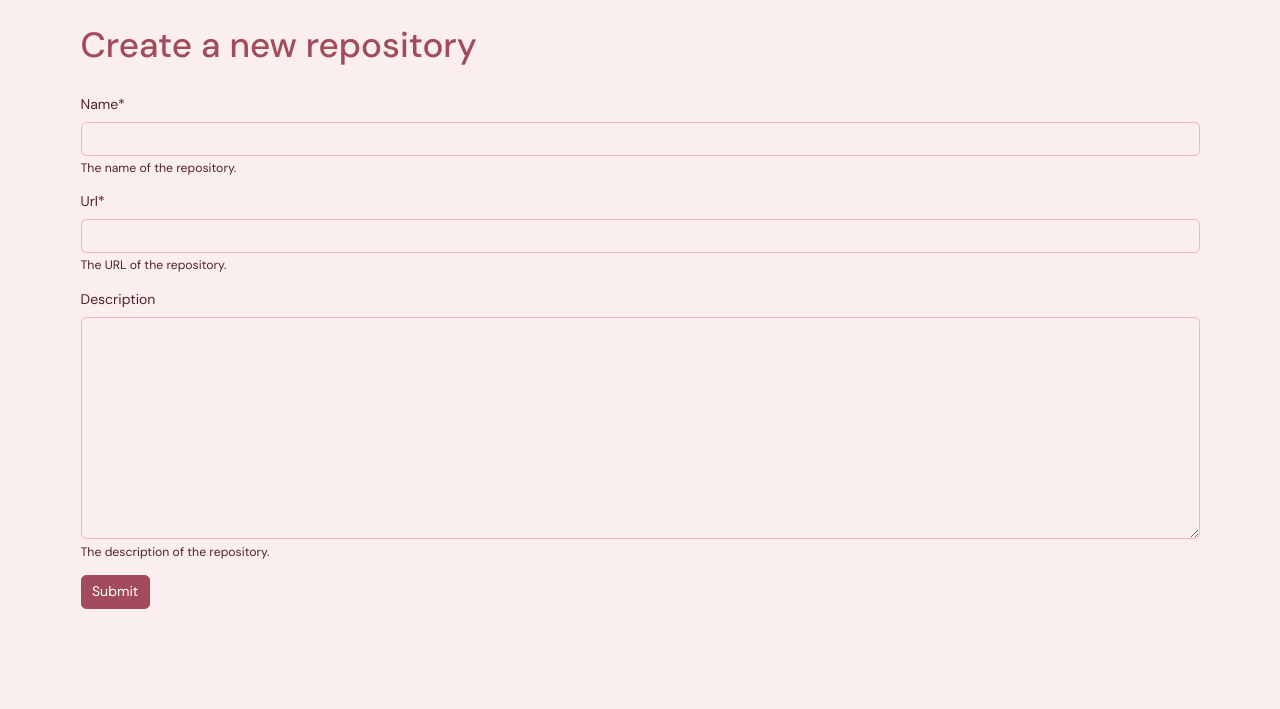
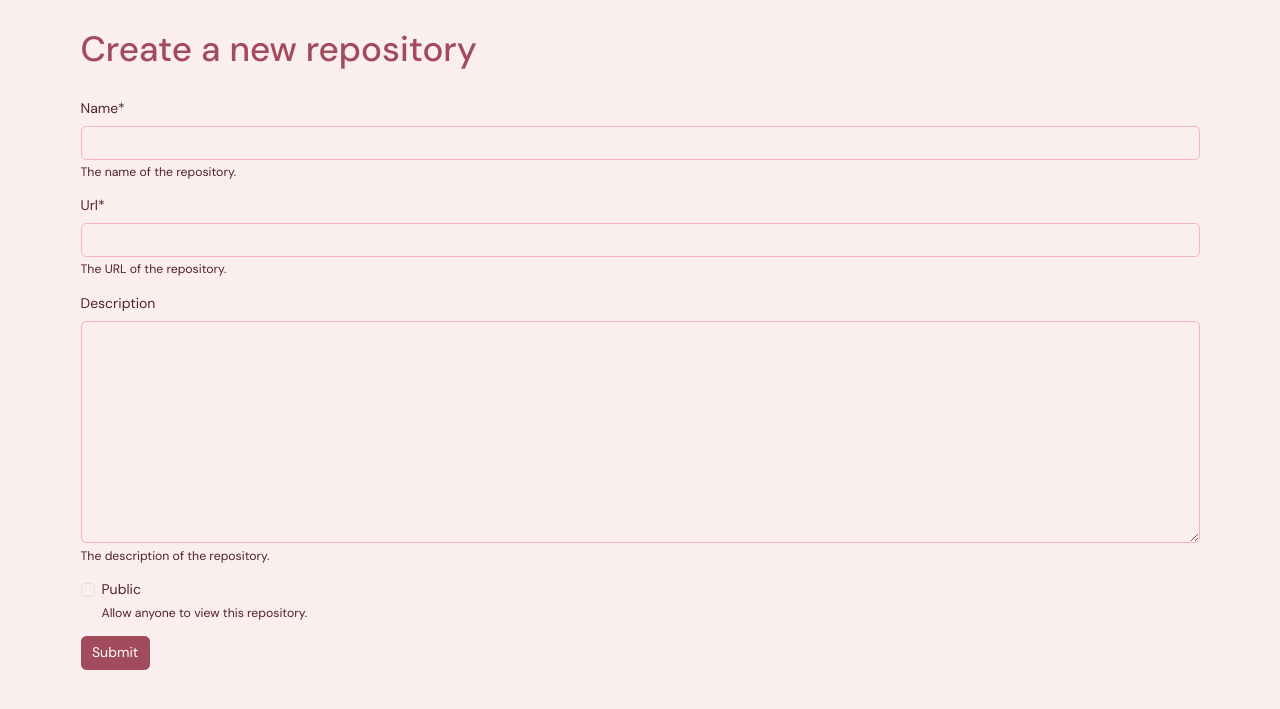
Before and after one commit to HelloYeew/atena, a Django app: page /repositories/create/ in a window 1280 px wide. Shown: the part 61-770 px from the top of the page. Run offline with Django 4.2, Linux system fonts and the light colour scheme; the visitor is signed in with stand-in values (Sample User, id 1); some libraries are stand-ins or nearby versions.

Commit message:
Add ability to public the repository

```diff
--- a/apps/forms.py
+++ b/apps/forms.py
@@ -19,10 +19,15 @@
         help_text='The description of the repository.',
         required=False
     )
+    public = forms.BooleanField(
+        widget=forms.CheckboxInput(attrs={'class': 'form-check-input'}),
+        help_text='Allow anyone to view this repository.',
+        required=False
+    )
 
     class Meta:
         model = Repository
-        fields = ('name', 'url', 'description')
+        fields = ('name', 'url', 'description', 'public')
 
 
 class RepositoryPermissionForm(forms.Form):
--- a/apps/models.py
+++ b/apps/models.py
@@ -10,6 +10,7 @@
     updated_at = models.DateTimeField(auto_now=True)
     created_by = models.ForeignKey(User, on_delete=models.CASCADE, related_name='repositories')
     slug = models.SlugField(max_length=255, unique=True, blank=True)
+    public = models.BooleanField(default=False)
 
     def __str__(self):
         return f'{self.name}'
--- a/apps/views.py
+++ b/apps/views.py
@@ -16,23 +16,29 @@
 s3_client = get_s3_client()
 
 
-@login_required
 def home(request):
-    permission = RepositoryPermission.objects.filter(user=request.user).order_by('-repository__updated_at')
-    repository_list = []
-    for permission_object in permission:
-        repository_list.append(permission_object.repository)
-    return render(request, 'apps/home.html', {
-        'repositories': repository_list[:3]
-    })
+    if request.user.is_authenticated:
+        permission = RepositoryPermission.objects.filter(user=request.user).order_by('-repository__updated_at')
+        repository_list = []
+        for permission_object in permission:
+            repository_list.append(permission_object.repository)
+        return render(request, 'apps/home.html', {
+            'repositories': repository_list[:3]
+        })
+    else:
+        return redirect('apps_repositories')
 
 
-@login_required()
 def repositories(request):
-    permission = RepositoryPermission.objects.filter(user=request.user).order_by('-repository__updated_at')
     repository_list = []
-    for permission_object in permission:
-        repository_list.append(permission_object.repository)
+    if request.user.is_authenticated:
+        permission = RepositoryPermission.objects.filter(user=request.user).order_by('-repository__updated_at')
+        for permission_object in permission:
+            repository_list.append(permission_object.repository)
+    public_repository_list = Repository.objects.filter(public=True).order_by('-updated_at')
+    for repository in public_repository_list:
+        if repository not in repository_list:
+            repository_list.append(repository)
     return render(request, 'apps/repositories/list.html', {
         'repositories': repository_list
     })
@@ -43,6 +49,11 @@
     if request.method == 'POST':
         form = RepositoryForm(request.POST)
         if form.is_valid():
+            if Repository.objects.filter(name=form.instance.name).exists():
+                form.add_error('name', 'The repository name already exists.')
+                return render(request, 'apps/repositories/create.html', {
+                    'form': form
+                })
             repository_object = form.instance
             repository_object.created_by = request.user
             repository_object.slug = slugify(repository_object.name)
@@ -61,22 +72,60 @@
     })
 
 
-@login_required
 def repository_detail(request, slug):
-    repository = get_object_or_404(Repository, slug=slug)
-    permission = get_object_or_404(RepositoryPermission, repository=repository, user=request.user)
-    return render(request, 'apps/repositories/detail.html', {
-        'repository': repository,
-        'permissions': repository.permissions.all(),
-        'top_menu_active': 'home',
-        'total_release_count': repository.releases.count(),
-        'total_pre_release_count': repository.releases.filter(pre_release=True).count(),
-        'total_artifact_count': RepositoryReleaseArtifact.objects.filter(release__repository=repository).count(),
-        'total_artifact_size': RepositoryReleaseArtifact.objects.filter(release__repository=repository).aggregate(
-            total_size=models.Sum('size'))['total_size'] or 0,
-        'latest_update': repository.updated_at,
-        'permission': permission
-    })
+    repository = Repository.objects.filter(slug=slug)
+    if repository.exists():
+        repository = repository.first()
+    else:
+        return render(request, '404.html', status=404)
+    if request.user.is_authenticated:
+        permission = RepositoryPermission.objects.filter(repository=repository, user=request.user)
+        if permission.exists():
+            permission = permission.first()
+        else:
+            permission = None
+    else:
+        permission = None
+    if repository.public or (not repository.public and permission):
+        return render(request, 'apps/repositories/detail.html', {
+            'repository': repository,
+            'permissions': repository.permissions.all(),
+            'top_menu_active': 'home',
+            'total_release_count': repository.releases.count(),
+            'total_pre_release_count': repository.releases.filter(pre_release=True).count(),
+            'total_artifact_count': RepositoryReleaseArtifact.objects.filter(release__repository=repository).count(),
+            'total_artifact_size': RepositoryReleaseArtifact.objects.filter(release__repository=repository).aggregate(
+                total_size=models.Sum('size'))['total_size'] or 0,
+            'latest_update': repository.updated_at,
+            'permission': permission
+        })
+    else:
+        return render(request, '404.html', status=404)
+
+
+def repository_releases(request, slug):
+    repository = Repository.objects.filter(slug=slug)
+    if repository.exists():
+        repository = repository.first()
+    else:
+        return render(request, '404.html', status=404)
+    if request.user.is_authenticated:
+        permission = RepositoryPermission.objects.filter(repository=repository, user=request.user)
+        if permission.exists():
+            permission = permission.first()
+        else:
+            permission = None
+    else:
+        permission = None
+    if repository.public or (not repository.public and permission):
+        return render(request, 'apps/repositories/release.html', {
+            'repository': repository,
+            'releases': RepositoryRelease.objects.filter(repository=repository).order_by('-created_at'),
+            'top_menu_active': 'release',
+            'permission': permission
+        })
+    else:
+        return render(request, '404.html', status=404)
 
 
 @login_required
@@ -90,7 +139,7 @@
         if form.is_valid():
             form.save()
             messages.success(request, f'Updated repository successfully!')
-            return redirect('apps_repository_detail', slug=repository.slug)
+            return redirect('apps_repository_settings_general', slug=repository.slug)
     else:
         form = RepositoryForm(instance=repository)
     return render(request, 'apps/repositories/settings/general.html', {
@@ -98,18 +147,6 @@
         'repository': repository,
         'top_menu_active': 'settings',
         'settings_active': 'general',
-        'permission': permission
-    })
-
-
-@login_required
-def repository_releases(request, slug):
-    repository = get_object_or_404(Repository, slug=slug)
-    permission = get_object_or_404(RepositoryPermission, repository=repository, user=request.user)
-    return render(request, 'apps/repositories/release.html', {
-        'repository': repository,
-        'releases': RepositoryRelease.objects.filter(repository=repository).order_by('-created_at'),
-        'top_menu_active': 'release',
         'permission': permission
     })
 
--- a/static/css/index.css
+++ b/static/css/index.css
@@ -287,3 +287,8 @@
 .bg-primary {
     background-color: var(--atena-primary) !important;
 }
+
+.card {
+    border: 1px solid var(--atena-border);
+    border-radius: 0.25rem;
+}
--- a/templates/403.html
+++ b/templates/403.html
@@ -16,7 +16,7 @@
     <div style="text-align: center">
         <img src="https://media.tenor.com/5XiiMeuhdc4AAAAC/atena-saotome-megami-ryou-no-ryoubo-kun.gif" alt="No repositories found" style="margin: 0 auto; display: block; border-radius: 0.25rem;">
         <h2 style="margin-top: 1rem;">403 Forbidden</h2>
-        <p>Hmm, what are you doing here? But you cannot access here.</p>
+        <p>Ehhh, what are you doing here? But you cannot access here. Go back!</p>
     </div>
 {% endblock %}
 
--- a/templates/404.html
+++ b/templates/404.html
@@ -16,7 +16,7 @@
     <div style="text-align: center">
         <img src="https://media.tenor.com/5XiiMeuhdc4AAAAC/atena-saotome-megami-ryou-no-ryoubo-kun.gif" alt="No repositories found" style="margin: 0 auto; display: block; border-radius: 0.25rem;">
         <h2 style="margin-top: 1rem;">404 Not found</h2>
-        <p>What are you looking for?</p>
+        <p>What are you looking for? Ehhh, maybe it's not here???</p>
     </div>
 {% endblock %}
 
--- a/templates/apps/repositories/detail.html
+++ b/templates/apps/repositories/detail.html
@@ -71,13 +71,17 @@
         <div class="col-md-4">
             <div class="d-flex">
                 <h4>About</h4>
+                {% if permission.permission == 'write' or permission.permission == 'admin' %}
                 <a href="{% url 'apps_repository_settings' repository.slug %}" class="btn btn-sm btn-outline-primary" style="margin-left: auto;"><i class="mdi mdi-pencil" aria-hidden="true" style="font-size: 16px"></i></a>
+                {% endif %}
             </div>
             <p class="text-break">{{ repository.description }}</p>
             <hr>
             <div class="d-flex">
                 <h4>Members</h4>
-                <a href="#" class="btn btn-sm btn-outline-primary" style="margin-left: auto;"><i class="mdi mdi-pencil" aria-hidden="true" style="font-size: 16px"></i></a>
+                {% if permission.permission == 'admin' %}
+                <a href="{% url 'apps_repository_settings_collaborators' repository.slug %}" class="btn btn-sm btn-outline-primary" style="margin-left: auto;"><i class="mdi mdi-pencil" aria-hidden="true" style="font-size: 16px"></i></a>
+                {% endif %}
             </div>
             <div class="d-flex flex-wrap gap-2">
             {% for permission in permissions %}
--- a/templates/apps/repositories/list.html
+++ b/templates/apps/repositories/list.html
@@ -15,7 +15,11 @@
 
 {% block content %}
     <h1 style="padding-top: 1rem; padding-bottom: 1rem;">Repositories</h1>
+    {% if user.is_authenticated %}
     <a href="{% url 'apps_create_repositories' %}" class="btn btn-primary"><i class="mdi mdi-plus" aria-hidden="true" style="font-size: 20px"></i> Create</a>
+    {% else %}
+    <p><i class="mdi mdi-lock" aria-hidden="true" style="font-size: 20px"></i> <a href="{% url 'login' %}">Login</a> or <a href="{% url 'signup' %}">sign up</a> to create a repository</p>
+    {% endif %}
     <p></p>
     <div class="row">
         {% if repositories %}
@@ -24,7 +28,7 @@
                 <div class="project-card-wrapper">
                     <div class="project-card-background" style="background: url({% static 'img/background/login.jpg' %}) center center / cover no-repeat; width: 100%; height: 100%; border-radius: 0.25rem;">
                         <div class="project-card-body">
-                            <h5 class="card-title">{{ repository.name }}</h5>
+                            <h5 class="card-title">{{ repository.name }} {% if repository.public %}<i class="mdi mdi-earth" aria-hidden="true" style="font-size: 15px"></i>{% else %}<i class="mdi mdi-lock" aria-hidden="true" style="font-size: 15px"></i>{% endif %}</h5>
                             <p class="card-text">Last updated {{ repository.updated_at|timesince }} ago</p>
                             <a href="{% url 'apps_repository_detail' repository.slug %}" class="btn btn-primary btn-sm"><i class="mdi mdi-information" aria-hidden="true" style="font-size: 15px"></i> Detail</a>
                         </div>
--- a/templates/base.html
+++ b/templates/base.html
@@ -15,13 +15,13 @@
     {% block styles %}{% endblock %}
 </style>
 <body>
-    <nav class="navbar bg-body-tertiary">
+    <nav class="navbar bg-body-tertiary fixed-top">
         <div class="container-fluid">
             <div class="navbar-brand p-0" style="display: flex; vertical-align: center; height: 45px;">
                 <button class="btn btn-outline-primary" type="button" data-bs-toggle="offcanvas" data-bs-target="#menuOffcanvas" aria-controls="menuOffcanvas" style="--bs-btn-padding-y: .05rem; --bs-btn-padding-x: .4rem; height: 35px; margin: 5px 5px 5px 2px;">
                     <i class="mdi mdi-menu" aria-hidden="true" style="font-size: 20px"></i>
                 </button>
-                <a href="{% url 'apps_home' %}" class="p-2"><img src="{% static 'img/atena.png' %}" style="border-radius: 9999px; width: 35px; height: 35px;"></a>
+                <a href="{% if user.is_authenticated %}{% url 'apps_home' %}{% else %}{% url 'apps_repositories' %}{% endif %}" class="p-2"><img src="{% static 'img/atena.png' %}" style="border-radius: 9999px; width: 35px; height: 35px;"></a>
                 <div>
                     {% block header %}{% endblock %}
                 </div>
@@ -40,7 +40,7 @@
         </div>
     </nav>
 
-    <div class="container" style="margin-top: 10px">
+    <div class="container" style="margin-top: 75px">
         {% block content %}{% endblock %}
     </div>
 
@@ -59,7 +59,11 @@
                     </div>
                 </div>
             {% else %}
-                <p>Please login first!</p>
+                <div>
+                    <div class="list-group list-group-flush">
+                        <a href="{% url 'apps_repositories' %}" role="button" class="list-group-item list-group-item-action"><i class="mdi mdi-book" aria-hidden="true" style="font-size: 14px"></i> Repositories</a>
+                    </div>
+                </div>
             {% endif %}
         </div>
     </div>
@@ -85,6 +89,9 @@
                         <a href="{% url 'settings' %}" role="button" class="list-group-item list-group-item-action"><i class="mdi mdi-cog" aria-hidden="true" style="font-size: 14px"></i> Settings</a>
                         <a href="{% url 'logout' %}" role="button" class="list-group-item list-group-item-action"><i class="mdi mdi-logout" aria-hidden="true" style="font-size: 14px"></i> Logout</a>
                     </div>
+                    <div class="mt-4 pt-2">
+                        <p>Powered by <a href="https://github.com/HelloYeew/atena" target="_blank">Atena</a></p>
+                    </div>
                 </div>
             </div>
         {% else %}
@@ -100,6 +107,9 @@
                         <a href="{% url 'login' %}" role="button" class="list-group-item list-group-item-action"><i class="mdi mdi-login" aria-hidden="true" style="font-size: 14px"></i> Login</a>
                         <a href="{% url 'signup' %}" role="button" class="list-group-item list-group-item-action"><i class="mdi mdi-account-plus" aria-hidden="true" style="font-size: 14px"></i> Sign Up</a>
                     </div>
+                </div>
+                <div class="mt-4 pt-2">
+                    <p>Powered by <a href="https://github.com/HelloYeew/atena" target="_blank">Atena</a></p>
                 </div>
             </div>
         {% endif %}
```
Also changed, not shown: templates/500.html (added, +25 -0 lines), apps/migrations/0011_repository_public.py (added).
